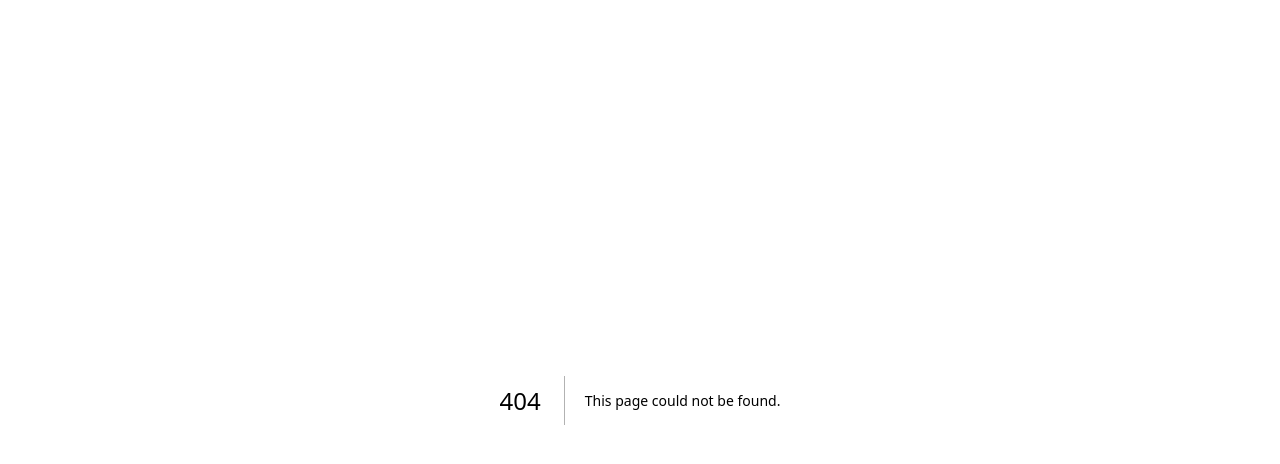
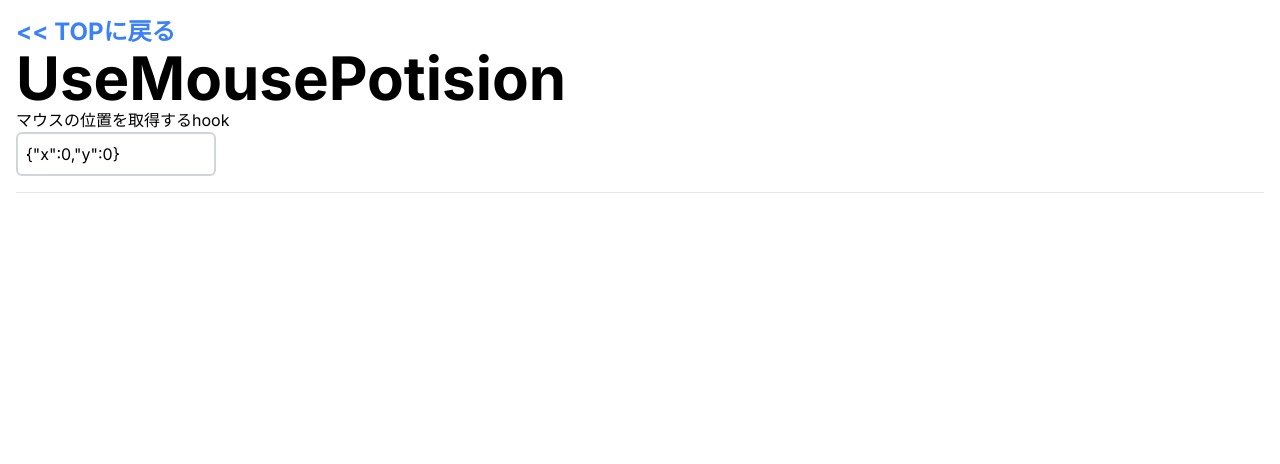
Before and after one commit to mizukenvivid/lets-custom-hooks, a Next.js app: page /useMousePosition in a window 1280 px wide. Before the commit this address had no page. Shown: the top 464 px of the page. Built offline with nearby package versions, Linux system fonts and the light colour scheme.

Commit message:
feat: `useMousePosition` 実装

```diff
--- /dev/null
+++ b/src/app/useMousePosition/page.tsx
@@ -0,0 +1,29 @@
+"use client";
+
+import Link from "next/link";
+
+import { useMousePosition } from "@/hooks/useMousePotision";
+
+export default function UseMousePotision() {
+  const potision = useMousePosition();
+
+  return (
+    <main className="p-4">
+      <Link className="text-left text-2xl font-bold text-blue-500 hover:text-blue-800" href="/">
+        {"<< TOPに戻る"}
+      </Link>
+      <div>
+        <h1 className="text-left text-6xl font-bold">UseMousePotision</h1>
+        <p>マウスの位置を取得するhook</p>
+      </div>
+
+      <div className="flex gap-2">
+        <p className="min-w-[200px] rounded-md border-2 border-gray-300 p-2">
+          {JSON.stringify(potision)}
+        </p>
+      </div>
+
+      <hr className="my-4 w-full border-gray-200" />
+    </main>
+  );
+}
--- /dev/null
+++ b/src/hooks/useMousePotision.ts
@@ -0,0 +1,28 @@
+import { useEffect, useState } from "react";
+
+/**
+ * useMousePosition
+ * Provides a custom hook for tracking the mouse position.
+ * @example
+ * const { x, y } = useMousePosition();
+ * @returns Object with x and y coordinates
+ * x: X coordinate of mouse
+ * y: Y coordinate of mouse
+ */
+export const useMousePosition = () => {
+  const [position, setPosition] = useState({ x: 0, y: 0 });
+
+  const handleMouseMove = (e: MouseEvent) => {
+    setPosition({ x: e.clientX, y: e.clientY });
+  };
+
+  useEffect(() => {
+    window.addEventListener("mousemove", handleMouseMove);
+
+    return () => {
+      window.removeEventListener("mousemove", handleMouseMove);
+    };
+  }, []);
+
+  return position;
+};
```
